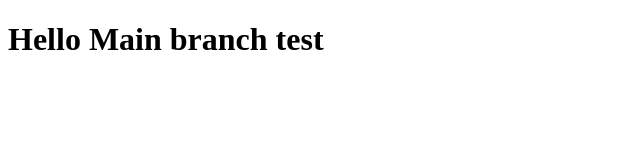
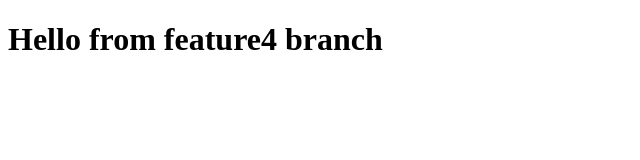
Before and after one commit to FarhanCloudAnalogy/test, a plain HTML site: page index.html in a window 1280 px wide. Shown: the whole page, without its empty margins (0-640 px from the left). Drawn offline with Linux system fonts and the light colour scheme.

Commit message:
changes in h1

```diff
--- a/index.html
+++ b/index.html
@@ -7,6 +7,6 @@
     <title>Main Branch Test </title>
 </head>
 <body>
-    <h1>Hello Main branch test</h1>
+    <h1>Hello from feature4 branch</h1>
 </body>
 </html>
```
